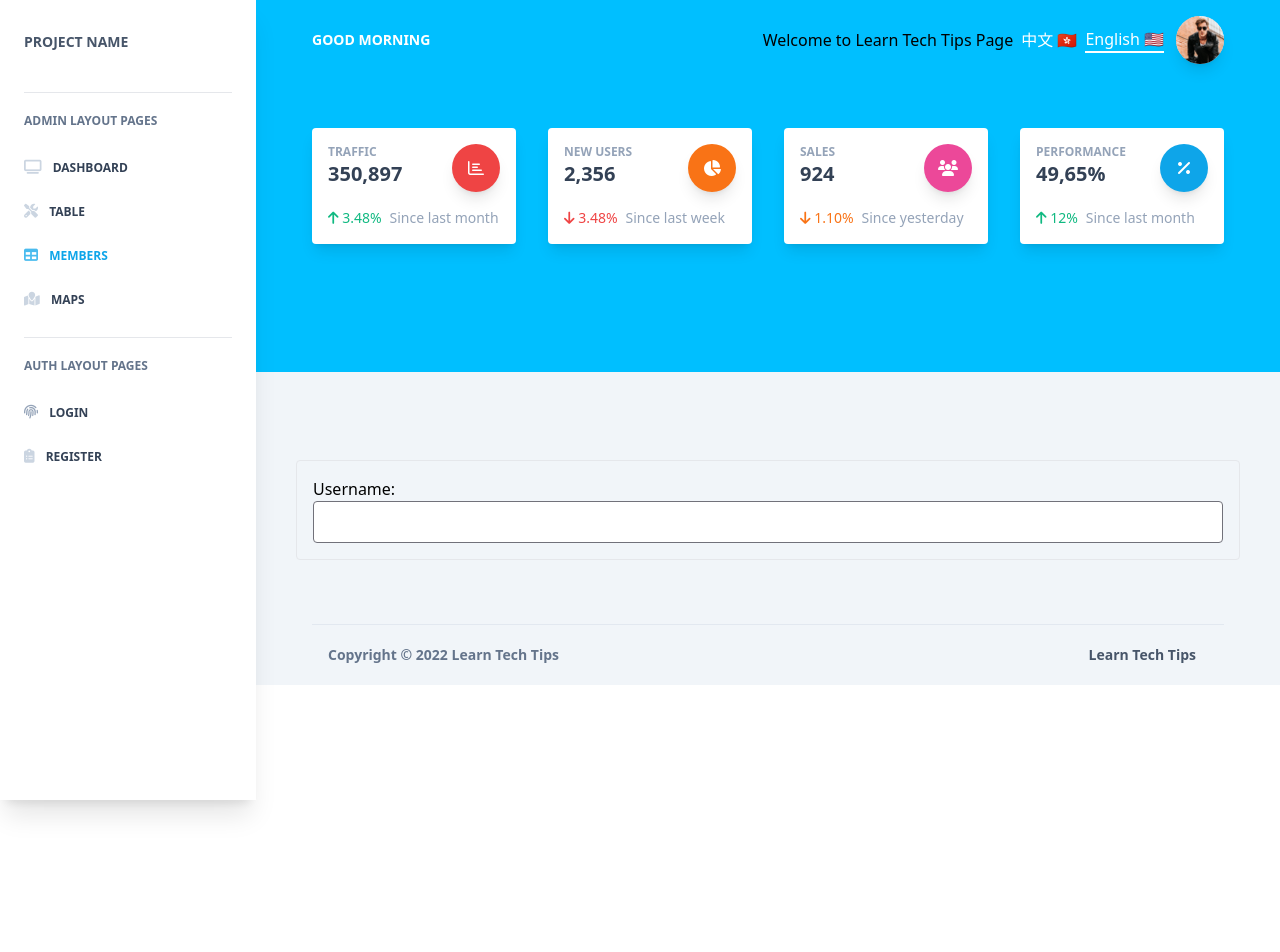
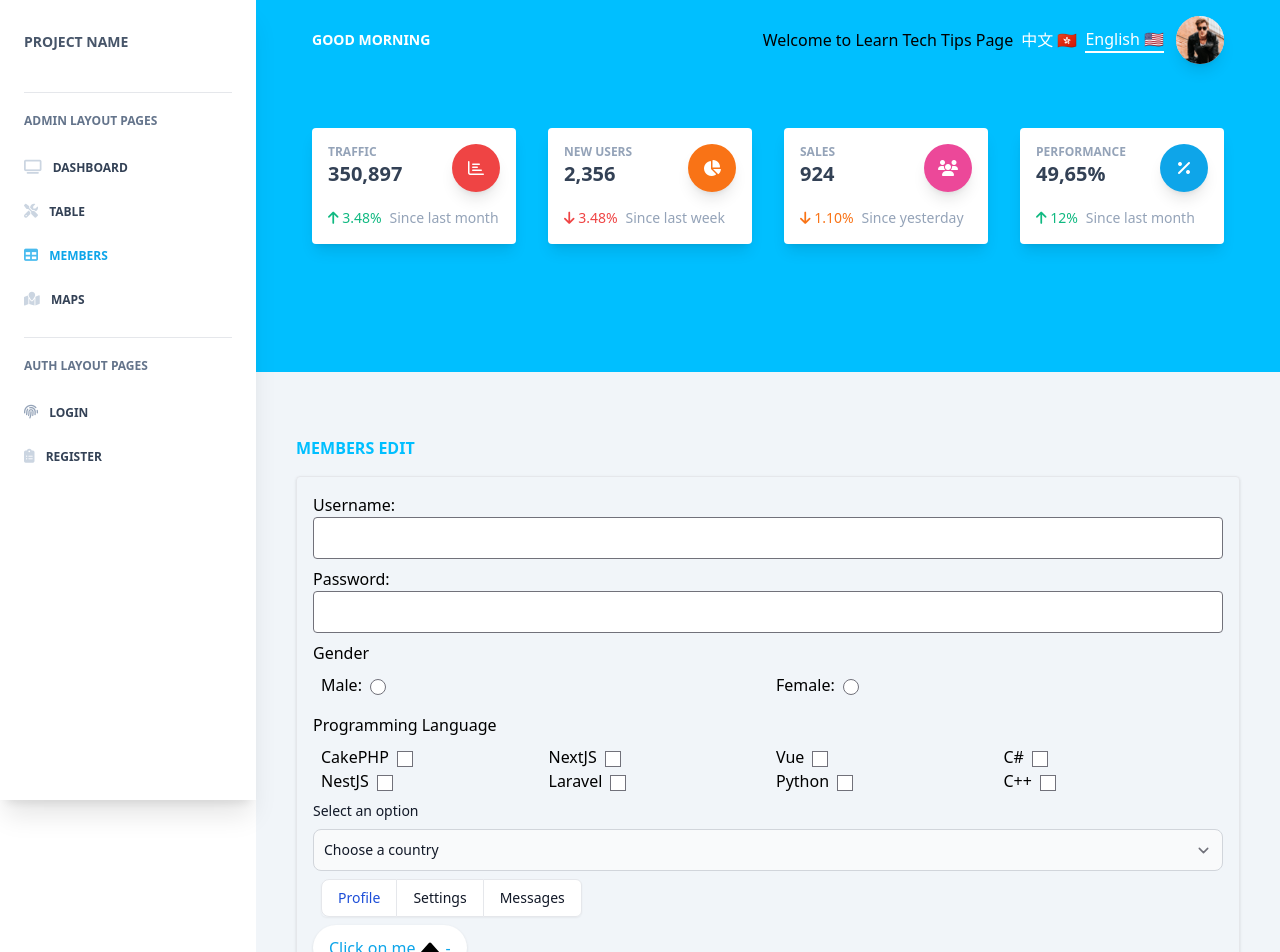
Before and after one commit to zidane168/nextjs-cms-tailwind, a Next.js app: page /admin/member/edit/1 in a window 1280 px wide. Shown: the top 952 px of the page. Before the commit the page ends 800 px from the top, so only its background shows below. Built offline with nearby package versions, Linux system fonts and the light colour scheme.

Commit message:
dung nextjs tailwindcss qua da

```diff
--- a/pages/_app.tsx
+++ b/pages/_app.tsx
@@ -60,6 +60,7 @@ import "../styles/tailwind-2.0.4.css";
 // }
 
 import '../styles/globals.css'
+import '../styles/menu.css'
 
 export async function getStaticProps( ) {
   // ↓add
--- a/pages/admin/member/edit/[id].tsx
+++ b/pages/admin/member/edit/[id].tsx
@@ -1,25 +1,240 @@
 import Link from "next/link";
-import React from "react";
+import Image from "next/image";
+
+import React, { useEffect, useState } from "react";
+
+import ArrowDown from "/public/images/arrow-down.svg";
+import ArrowUp from "/public/images/arrow-up.svg";
 
 // layout for page
 
 import Admin from "../../../../layouts/Admin.js";
-import useTrans from "../../../hooks/useTrans"
+import useTrans from "../../../hooks/useTrans";
 
-export default function MembersView( ) {
+export default function MembersView() {
+  const [ dropDown, setDropDown ] = useState(false);
+  const [ dropDownButtonText, setDropDownButtonText] = useState("");
 
-  const { language, router } = useTrans()
-  const { id } = router.query
+  const { language, router } = useTrans();
+  const { id } = router.query;
+
 
   return (
     <>
-    <h2> Edit </h2>
-      <div className="flex flex-wrap mt-40">
-        <div className="w-full mb-12 px-4 border rounded p-4">
-            <div className="">
-                <label className="my-0.5" for="username"> Username: </label>
-                <input id="username" type="text" className="w-full rounded" />
+      <div className="flex flex-wrap mt-40 mb-4">
+        <h2 className="uppercase font-bold text-theme"> Members Edit </h2>
+      </div>
+      <div className="flex flex-wrap mt-2 ">
+        <div className="w-full mb-12 px-4 border shadow rounded p-4">
+          <div className="">
+            <label className="my-0.5" for="username">
+              Username:
+            </label>
+            <input
+              id="username"
+              type="text"
+              name="username"
+              className="w-full rounded"
+            />
+          </div>
+
+          <div className="mt-2">
+            <label className="my-0.5" for="password">
+              Password:
+            </label>
+            <input
+              id="password"
+              type="password"
+              name="password"
+              className="w-full rounded"
+            />
+          </div>
+
+          <div className="mt-2">
+            <label className="my-0.5"> Gender </label>
+            <div className="  p-2  columns-2">
+              <div className="radiobox  space-x-2">
+                <label className=" " for="male">
+                  Male:
+                </label>
+                <input id="male" type="radio" name="gender" value="1" />
+              </div>
+
+              <div className="radiobox  space-x-2">
+                <label className=" " for="female">
+                  Female:
+                </label>
+                <input id="female" type="radio" name="gender" value="2" />
+              </div>
             </div>
+          </div>
+
+          <div className="mt-2">
+            <label className="my-0.5"> Programming Language </label>
+            {/*
+              from md (max-width: 768px) trở lên: 4 cột,
+              from sm (max-width: 640px;) trở lên: 3 cột,
+              form xs (max-width: 320px;) <- new define on tailwind.config.js trở lên: 2 cột
+            */}
+            <div className="  p-2 mx-auto md:columns-4 sm:columns-3 xs:columns-2 ">
+              <div className="checkbox space-x-2">
+                <label className=" " for="cakephp">
+                  CakePHP
+                </label>
+                <input
+                  id="cakephp"
+                  type="checkbox"
+                  name="programminglanguage"
+                  value="CakePHP"
+                />
+              </div>
+
+              <div className="checkbox space-x-2">
+                <label className="" for="nestjs">
+                  NestJS
+                </label>
+                <input
+                  className=""
+                  id="nestjs"
+                  type="checkbox"
+                  name="programminglanguage"
+                  value="NestJS"
+                />
+              </div>
+
+              <div className="checkbox space-x-2">
+                <label className="" for="nextjs">
+                  NextJS
+                </label>
+                <input
+                  id="nextjs"
+                  type="checkbox"
+                  name="programminglanguage"
+                  value="NextJS"
+                />
+              </div>
+
+              <div className="checkbox space-x-2">
+                <label className="" for="laravel">
+                  Laravel
+                </label>
+                <input
+                  id="laravel"
+                  type="checkbox"
+                  name="programminglanguage"
+                  value="Laravel"
+                />
+              </div>
+
+              <div className="checkbox space-x-2">
+                <label className=" " for="vue">
+                  Vue
+                </label>
+                <input
+                  id="vue"
+                  type="checkbox"
+                  name="programminglanguage"
+                  value="Vue"
+                />
+              </div>
+
+              <div className="checkbox space-x-2">
+                <label className=" " for="python">
+                  Python
+                </label>
+                <input
+                  id="python"
+                  type="checkbox"
+                  name="programminglanguage"
+                  value="Python"
+                />
+              </div>
+
+              <div className="checkbox space-x-2">
+                <label className=" " for="csharp">
+                  C#
+                </label>
+                <input
+                  id="csharp"
+                  type="checkbox"
+                  name="programminglanguage"
+                  value="Csharp"
+                />
+              </div>
+
+              <div className="checkbox space-x-2">
+                <label className=" " for="cplus">
+                  C++
+                </label>
+                <input
+                  id="cplus"
+                  type="checkbox"
+                  name="programminglanguage"
+                  value="Cplus"
+                />
+              </div>
+            </div>
+          </div>
+          {/* end checkbox */}
+
+          <label
+            for="countries"
+            className="block mb-2 text-sm font-medium text-gray-900 dark:text-gray-400"
+          >
+            Select an option
+          </label>
+          <select
+            id="countries"
+            className="bg-gray-50 border border-gray-300 text-gray-900 text-sm rounded-lg focus:ring-blue-500 focus:border-blue-500 block w-full p-2.5 dark:bg-gray-700 dark:border-gray-600 dark:placeholder-gray-400 dark:text-white dark:focus:ring-blue-500 dark:focus:border-blue-500"
+          >
+            <option selected>Choose a country</option>
+            <option value="US">United States</option>
+            <option value="CA">Canada</option>
+            <option value="FR">France</option>
+            <option value="DE">Germany</option>
+          </select>
+
+          <div className=" m-2 inline-flex rounded-md shadow-sm">
+            <a
+              href="#"
+              aria-current="page"
+              className=" py-2 px-4 text-sm font-medium text-blue-700 bg-white rounded-l-lg border border-gray-200 hover:bg-gray-100 focus:z-10 focus:ring-2 focus:ring-blue-700 focus:text-blue-700 dark:bg-gray-700 dark:border-gray-600 dark:text-white dark:hover:text-white dark:hover:bg-gray-600 dark:focus:ring-blue-500 dark:focus:text-white"
+            >
+              Profile
+            </a>
+            <a
+              href="#"
+              className="py-2 px-4 text-sm font-medium text-gray-900 bg-white border-t border-b border-gray-200 hover:bg-gray-100 hover:text-blue-700 focus:z-10 focus:ring-2 focus:ring-blue-700 focus:text-blue-700 dark:bg-gray-700 dark:border-gray-600 dark:text-white dark:hover:text-white dark:hover:bg-gray-600 dark:focus:ring-blue-500 dark:focus:text-white"
+            >
+              Settings
+            </a>
+            <a
+              href="#"
+              className="py-2 px-4 text-sm font-medium text-gray-900 bg-white rounded-r-md border border-gray-200 hover:bg-gray-100 hover:text-blue-700 focus:z-10 focus:ring-2 focus:ring-blue-700 focus:text-blue-700 dark:bg-gray-700 dark:border-gray-600 dark:text-white dark:hover:text-white dark:hover:bg-gray-600 dark:focus:ring-blue-500 dark:focus:text-white"
+            >
+              Messages
+            </a>
+          </div> {/* group button */}
+
+
+
+          <div className="btn-group" id="dropdownbtn">
+            <button type="button" className="flex items-center shadow px-4 py-2 bg-white text-sky-500 rounded-full" data-bs-toggle="dropdown" aria-expanded="false" onClick={ () => setDropDown(!dropDown) } >
+              Click on me { dropDown ? <Image src={ ArrowDown } width={'30px'} height={'30px'} />: <Image src={ ArrowUp } width={'30px'} height={'30px'} /> } - { dropDownButtonText }
+            </button>
+
+            <ul className={ dropDown ? "  " : "hidden  " } >
+              <li className="mt-[10px] px-2">  <a className="dropdownbutton " href="#dropdownbtn" onClick={() => setDropDownButtonText('Action') }>Action</a></li>
+              <li className="mt-[15px] px-2">  <a className="dropdownbutton"  href="#dropdownbtn" onClick={() => setDropDownButtonText('Another action') }>Another action</a></li>
+              <li className="mt-[15px] px-2">  <a className="dropdownbutton"  href="#dropdownbtn" onClick={() => setDropDownButtonText('Something else here') }>Something else here</a></li>
+              <li className="mt-[15px] px-2">  <a className="dropdownbutton"  href="#dropdownbtn" onClick={() => setDropDownButtonText('Separated link') }>Separated link</a></li>
+            </ul>
+          </div>
+
+
+
+
+
         </div>
       </div>
     </>
--- a/styles/globals.css
+++ b/styles/globals.css
@@ -11,4 +11,17 @@
         @apply border-l-2 border-r-2 border-b-2
 
     }
+
+    .checkbox, .checkbox label, .checkbox input {
+        @apply hover:cursor-pointer
+    }
+
+    .radiobox, .radiobox label, .radiobox input {
+        @apply hover:cursor-pointer
+    }
+
+    .dropdownbutton {
+        @apply hover:border-x-4 hover:border-l-yellow-500  text-sky-500 hover:bg-yellow-100 rounded-r-lg p-2 bg-white
+    }
+
 }
--- /dev/null
+++ b/styles/menu.css
@@ -0,0 +1,3 @@
+.menu {
+   color: red;
+}
--- a/tailwind.config.js
+++ b/tailwind.config.js
@@ -10,6 +10,15 @@ module.exports = {
         'vilh-blue': '#00F',
         'highlight': '#888bf7',
         'theme':  '#00bfff',
+      },
+      screens: {
+        'xs': '320px',  // @media (min-width: 320px) { ... }
+      },
+
+      spacing: {
+        '20px': '20px',
+        '10px': '10px',
+        '5px': '5px',
       }
     },
   },
```
Also changed, not shown: public/images/arrow-down.svg (added), public/images/arrow-up.svg (added).
